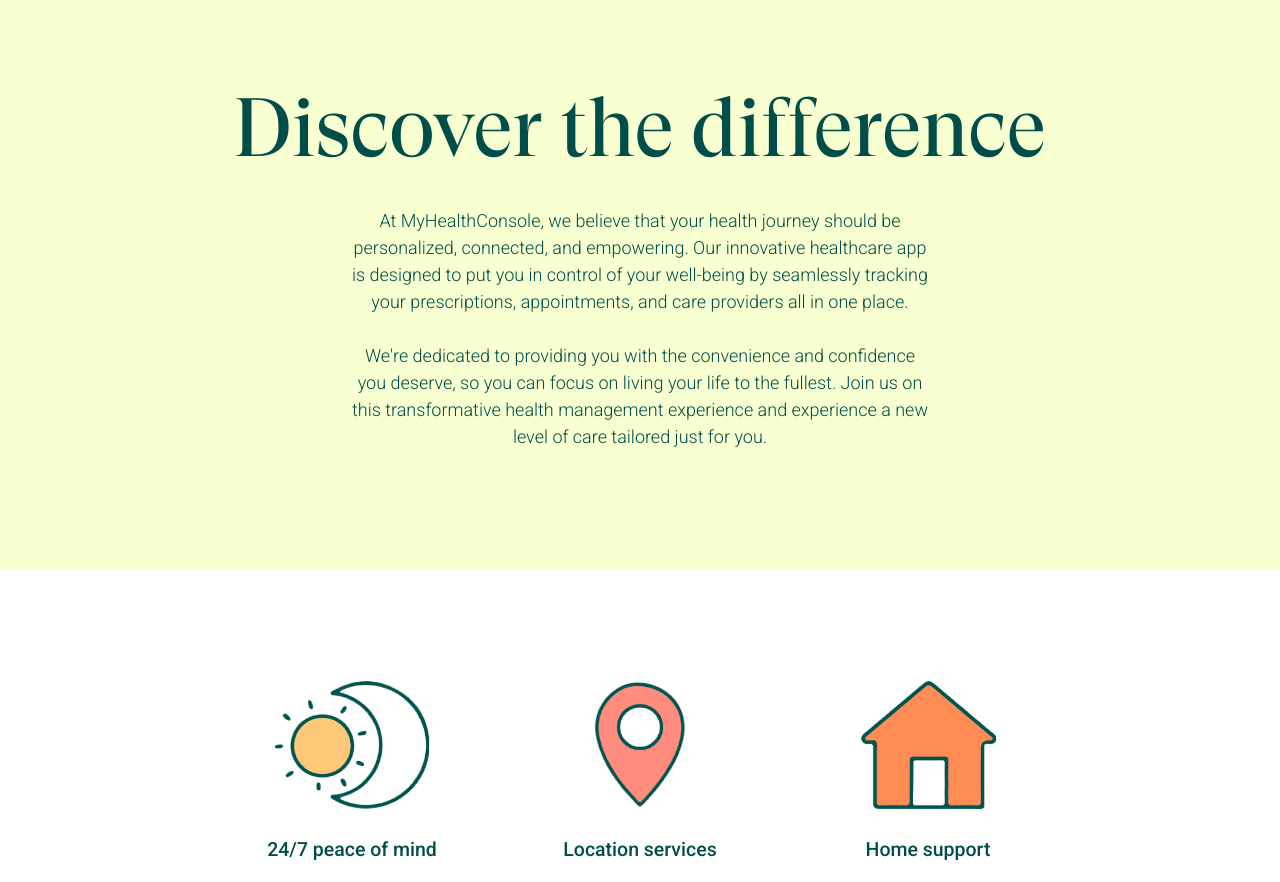
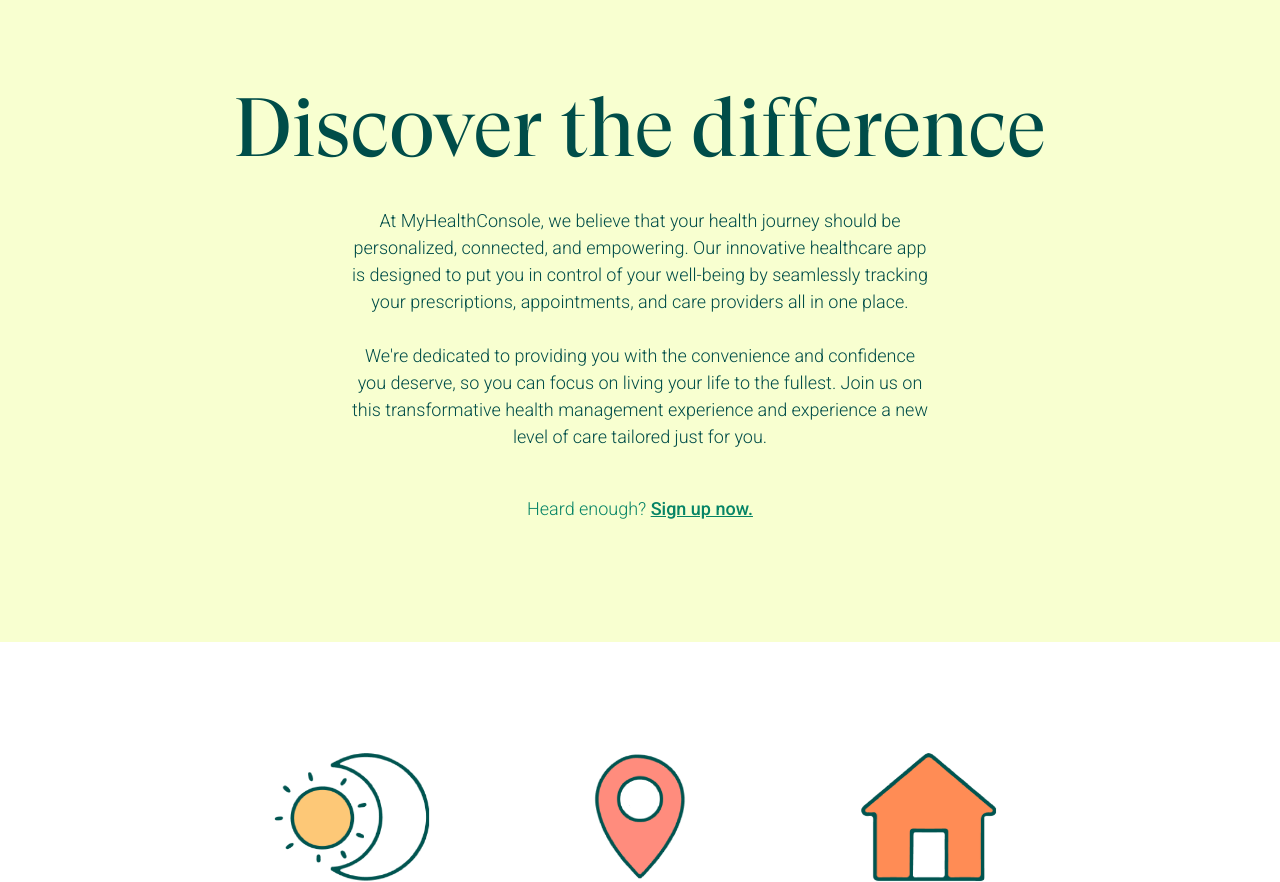
Before and after one commit to clareysean/MyHealthConsole, a Django app: page /about/ in a window 1280 px wide. Shown: the part 65-947 px from the top of the page. Run offline with Django 4.2, Linux system fonts and the light colour scheme.

Commit message:
about page landing paragraph

```diff
--- a/main_app/static/css/style.css
+++ b/main_app/static/css/style.css
@@ -281,10 +281,10 @@
   width: 100%;
   background-color: #f8ffd0;
   padding: 50px 0 120px 0;
+  text-align: center;
 }
 
 .about-landing-container h1 {
-  text-align: center;
   font-size: 5.5em;
 }
 
@@ -293,8 +293,18 @@
   font-size: 1.2em;
   font-weight: 300;
   width: 65%;
-  text-align: center;
   margin: 0 auto;
+}
+
+.about-landing-container a {
+  font-size: 1.2em;
+  color: var(--subheader-color);
+  font-weight: 300;
+}
+
+.about-signup {
+  font-weight: 500;
+  text-decoration: underline;
 }
 
 .about-grid-container {
--- a/main_app/templates/about.html
+++ b/main_app/templates/about.html
@@ -6,6 +6,9 @@
         <h1 class="serif grn-text">Discover the difference</h1>
         <p>At MyHealthConsole, we believe that your health journey should be personalized, connected, and empowering. Our innovative healthcare app is designed to put you in control of your well-being by seamlessly tracking your prescriptions, appointments, and care providers all in one place.
         <br><br>We're dedicated to providing you with the convenience and confidence you deserve, so you can focus on living your life to the fullest. Join us on this transformative health management experience and experience a new level of care tailored just for you.</p>
+        <br>
+        <br>
+        <a href="{% url 'signup' %}" class="">Heard enough? <span class="about-signup">Sign up now.</span></a>
     </div>
 </section>
 
```
